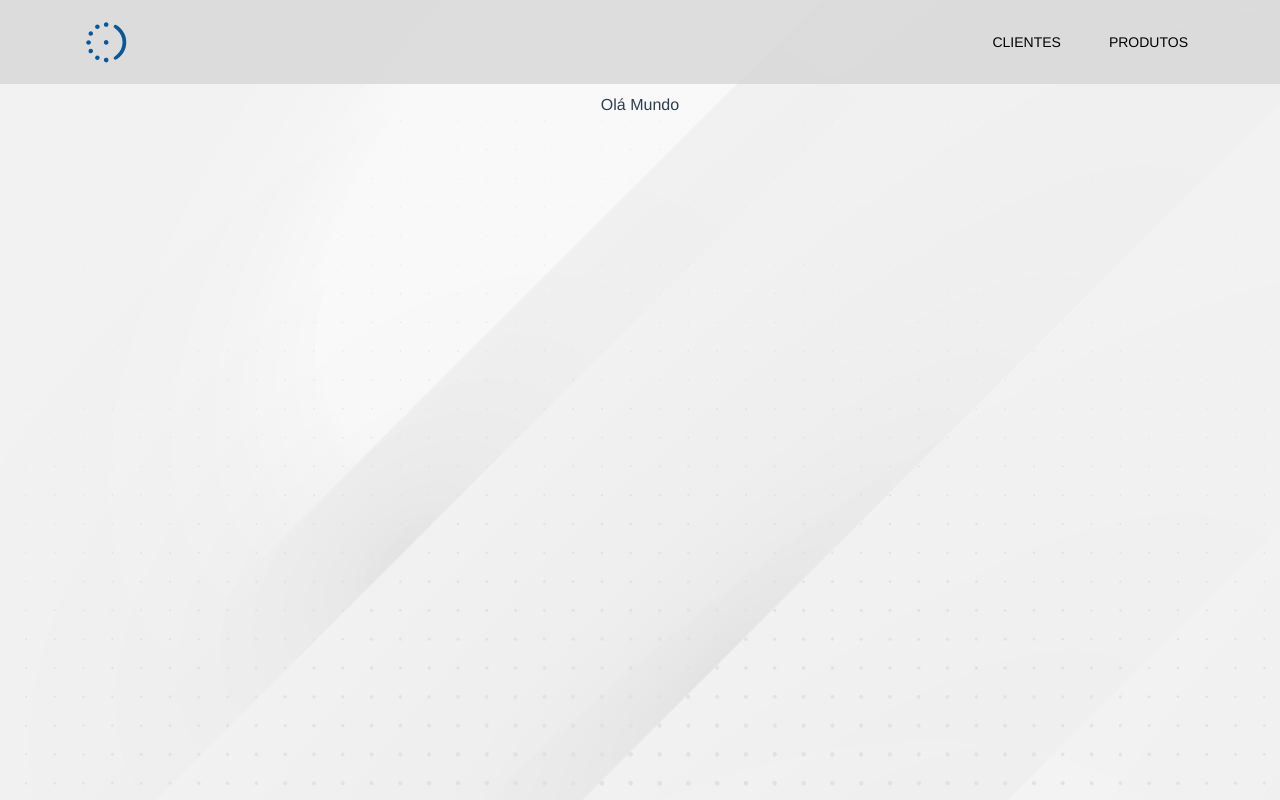
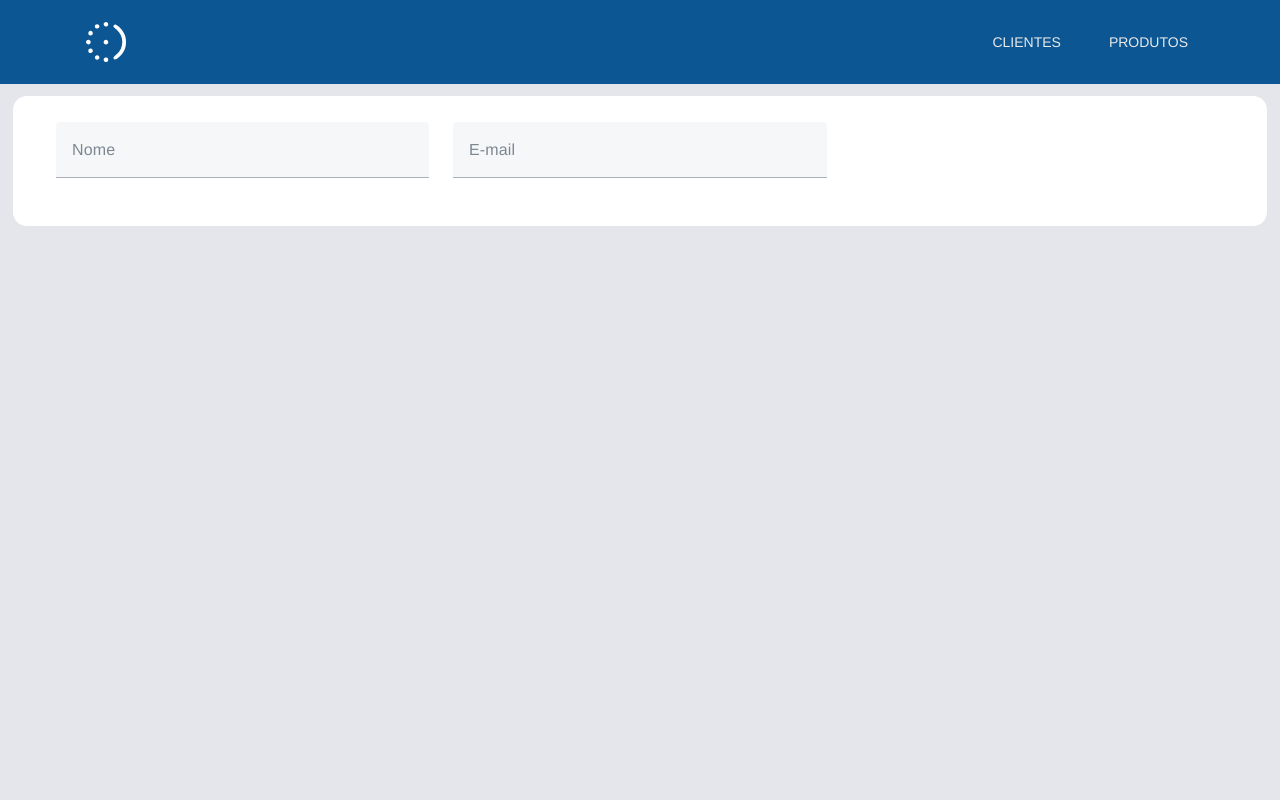
Before and after one commit to Trovarelli/vue-crud-app, a Vue app: page /#/ in a window 1280 px wide. Built offline with nearby package versions, Linux system fonts and the light colour scheme.

Commit message:
implementação do vuetifyy e inicio do formulário na home

```diff
--- a/package.json
+++ b/package.json
@@ -15,6 +15,7 @@
     "core-js": "^3.8.3",
     "vue": "^3.2.13",
     "vue-router": "^4.0.3",
+    "vuetify": "^3.5.9",
     "vuex": "^4.0.0"
   },
   "devDependencies": {
--- a/src/App.vue
+++ b/src/App.vue
@@ -1,6 +1,6 @@
 <script lang="ts">
-  import Navbar from './components/Navbar.vue';
-  import { ref } from 'vue';
+import Navbar from "./components/Navbar.vue";
+import { ref } from "vue";
 
 export default {
   name: "App",
@@ -9,7 +9,7 @@
     const foo = ref(145);
     return { foo };
   },
-  }
+};
 </script>
 
 <template>
@@ -24,7 +24,8 @@
 <style lang="scss" scoped>
 .main-container {
   padding-top: 6rem;
-    margin: 0 .8rem;
+  margin: 0 0.8rem;
+  display: flex;
+  justify-content: center;
 }
-
 </style>
--- a/src/assets/scss/_variables.scss
+++ b/src/assets/scss/_variables.scss
@@ -1,2 +1,3 @@
-$primary: #0C5693;
+$primary: #0c5693;
 $secondary: #609b60;
+$text: #e9e9e9;
--- a/src/assets/scss/global.scss
+++ b/src/assets/scss/global.scss
@@ -1,8 +1,32 @@
+@mixin scrollbar() {
+  &::-webkit-scrollbar {
+    width: 14px;
+    height: 18px;
+  }
+  &::-webkit-scrollbar-thumb {
+    height: 6px;
+    border: 4px solid rgba(0, 0, 0, 0);
+    background-clip: padding-box;
+    border-radius: 7px;
+    background-color: rgba(0, 0, 0, 0.15);
+    box-shadow:
+      inset -1px -1px 0px rgba(0, 0, 0, 0.05),
+      inset 1px 1px 0px rgba(0, 0, 0, 0.05);
+  }
+  &::-webkit-scrollbar-button {
+    width: 0;
+    height: 0;
+    display: none;
+  }
+  &::-webkit-scrollbar-corner {
+    background-color: transparent;
+  }
+}
+
 #app {
   min-height: 100vh;
   position: relative;
-    background-image: url('../img/background.jpg');
-    background-repeat: no-repeat;
+  background-color: rgb(228, 230, 235);
   font-family: Avenir, Helvetica, Arial, sans-serif;
   -webkit-font-smoothing: antialiased;
   -moz-osx-font-smoothing: grayscale;
@@ -15,4 +39,6 @@
   margin: 0;
   box-sizing: border-box;
   font-weight: 400;
+  scroll-behavior: smooth;
+  @include scrollbar();
 }
--- a/src/components/Navbar.vue
+++ b/src/components/Navbar.vue
@@ -2,34 +2,32 @@
   <header :class="{ 'scrolled-nav': scrollNav }">
     <nav>
       <router-link to="/" class="branding">
-        <img src="@/assets/img/logo.svg" alt="logo-empresa">
+        <img src="@/assets/img/logo-branco.svg" alt="logo-empresa" />
       </router-link>
       <ul v-show="!mobile" class="navigation">
-        <li><router-link to="/clientes" class="link">
-            Clientes
-          </router-link>
+        <li>
+          <router-link to="/clientes" class="link"> Clientes </router-link>
         </li>
         <li>
-          <router-link to="/produtos" class="link">
-            produtos
-          </router-link>
+          <router-link to="/produtos" class="link"> produtos </router-link>
         </li>
       </ul>
       <div class="icon">
-        <span v-show="mobile" :class="{ 'icon-active': mobileNav }" @click="toggleMobileNav">
-          <font-awesome-icon icon="bars" /></span>
+        <span
+          v-show="mobile"
+          :class="{ 'icon-active': mobileNav }"
+          @click="toggleMobileNav"
+        >
+          <font-awesome-icon icon="bars"
+        /></span>
       </div>
       <transition name="mobile-nav">
         <ul v-show="mobileNav" class="dropdown-nav">
-          <li><router-link to="/clientes" class="link">
-              Clientes
-            </router-link>
-
+          <li>
+            <router-link to="/clientes" class="link"> Clientes </router-link>
           </li>
           <li>
-            <router-link to="/produtos" class="link">
-              produtos
-            </router-link>
+            <router-link to="/produtos" class="link"> produtos </router-link>
           </li>
         </ul>
       </transition>
@@ -38,7 +36,7 @@
 </template>
 
 <script lang="ts">
-  import { defineComponent } from 'vue';
+import { defineComponent } from "vue";
 
 export default defineComponent({
   data() {
@@ -46,41 +44,41 @@
       scrollNav: false,
       mobile: false,
       mobileNav: false,
-        windowWidth: 0
+      windowWidth: 0,
     };
   },
   created() {
-      window.addEventListener('resize', this.checkScreen);
-      this.checkScreen()
+    window.addEventListener("resize", this.checkScreen);
+    this.checkScreen();
   },
   mounted() {
-      window.addEventListener('scroll', this.updateScroll)
+    window.addEventListener("scroll", this.updateScroll);
   },
   methods: {
     toggleMobileNav() {
-        this.mobileNav = !this.mobileNav
+      this.mobileNav = !this.mobileNav;
     },
 
     updateScroll() {
-        const scrollPosition = window.scrollY
+      const scrollPosition = window.scrollY;
       if (scrollPosition > 50) {
-          this.scrollNav = true
-          return
+        this.scrollNav = true;
+        return;
       }
-        this.scrollNav = false
+      this.scrollNav = false;
     },
 
     checkScreen() {
-        this.windowWidth = window.innerWidth
+      this.windowWidth = window.innerWidth;
       if (this.windowWidth <= 750) {
-          this.mobile = true
-          return
+        this.mobile = true;
+        return;
       }
-        this.mobile = false
-        this.mobileNav = false
-        return
-      }
-    }
+      this.mobile = false;
+      this.mobileNav = false;
+      return;
+    },
+  },
 });
 </script>
 
@@ -88,30 +86,30 @@
 @import "@/assets/scss/_variables.scss";
 
 header {
-    background-color: rgba(214, 214, 214, 0.8);
+  background-color: $primary;
   z-index: 99;
   width: 100%;
   position: fixed;
-    transition: .5s ease all;
-    color: white;
+  transition: 0.5s ease all;
+  color: $primary;
 
   nav {
     position: relative;
     display: flex;
     flex-direction: row;
     padding: 12px;
-      transition: .5s ease all;
+    transition: 0.5s ease all;
     width: 90%;
     margin: 0 auto;
 
-      @media(min-width: 1440px) {
+    @media (min-width: 1440px) {
       max-width: 1440px;
     }
 
     ul,
     .link {
       font-weight: 500;
-        color: black;
+      color: $text;
       list-style: none;
       text-decoration: none;
     }
@@ -124,13 +122,12 @@
 
     .link {
       font-size: 14px;
-        transition: .5s ease all;
+      transition: 0.5s ease all;
       padding-bottom: 4px;
       border-bottom: 1px solid transparent;
 
       &:hover {
-          color: $primary;
-          border-color: $primary;
+        border-color: $text;
       }
     }
 
@@ -140,7 +137,7 @@
 
       img {
         width: 60px;
-          transition: .5s ease all;
+        transition: 0.5s ease all;
       }
     }
 
@@ -163,7 +160,7 @@
     span {
       cursor: pointer;
       font-size: 24px;
-        transition: .8s ease all;
+      transition: 0.8s ease all;
     }
   }
 
@@ -193,7 +190,7 @@
 
   .mobile-nav-enter-active,
   .mobile-nav-leave-active {
-      transition: .5s ease all;
+    transition: 0.5s ease all;
   }
 
   .mobile-nav-enter-from,
@@ -208,7 +205,9 @@
 
 .scrolled-nav {
   background-color: white;
-    box-shadow: 0 4px 6px -1px rgb(0, 0, 0, 0.1), 0 2px 4px -1px rgb(0, 0, 0, 0.06);
+  box-shadow:
+    0 4px 6px -1px rgb(0, 0, 0, 0.1),
+    0 2px 4px -1px rgb(0, 0, 0, 0.06);
 
   nav {
     padding: 8px 0;
@@ -216,7 +215,9 @@
     .branding {
       img {
         width: 60px;
-          box-shadow: 0 4px 6px -1px rgb(0, 0, 0, 0.1), 0 2px 4px -1px rgb(0, 0, 0, 0.06);
+        box-shadow:
+          0 4px 6px -1px rgb(0, 0, 0, 0.1),
+          0 2px 4px -1px rgb(0, 0, 0, 0.06);
       }
     }
   }
--- a/src/main.ts
+++ b/src/main.ts
@@ -1,17 +1,27 @@
-import { createApp } from 'vue';
-import { library } from '@fortawesome/fontawesome-svg-core';
-import { FontAwesomeIcon } from '@fortawesome/vue-fontawesome';
-import { faBars } from '@fortawesome/free-solid-svg-icons';
-import './assets/scss/global.scss'
+import { createApp } from "vue";
+import { library } from "@fortawesome/fontawesome-svg-core";
+import { FontAwesomeIcon } from "@fortawesome/vue-fontawesome";
+import { faBars } from "@fortawesome/free-solid-svg-icons";
+import "vuetify/styles";
+import { createVuetify } from "vuetify";
+import * as components from "vuetify/components";
+import * as directives from "vuetify/directives";
+import "./assets/scss/global.scss";
 
-import App from './App.vue';
-import router from './router';
-import store from './store';
+import App from "./App.vue";
+import router from "./router";
+import store from "./store";
 
 library.add(faBars);
+
+const vuetify = createVuetify({
+  components,
+  directives,
+});
 
 createApp(App)
   .use(store)
   .use(router)
-  .component('font-awesome-icon', FontAwesomeIcon)
-  .mount('#app');
+  .use(vuetify)
+  .component("font-awesome-icon", FontAwesomeIcon)
+  .mount("#app");
--- a/src/views/Home.vue
+++ b/src/views/Home.vue
@@ -1,5 +1,69 @@
 <template>
-  <div>
-    Olá Mundo
-  </div>
+  <v-form v-model="valid" class="container">
+    <v-container>
+      <v-row>
+        <v-col cols="12" md="4">
+          <v-text-field
+            v-model="name"
+            :counter="100"
+            :rules="nameRules"
+            label="Nome"
+            required
+          ></v-text-field>
+        </v-col>
+
+        <v-col cols="12" md="4">
+          <v-text-field
+            v-model="email"
+            :rules="emailRules"
+            label="E-mail"
+            required
+          ></v-text-field>
+        </v-col>
+      </v-row>
+    </v-container>
+  </v-form>
 </template>
+
+<script>
+export default {
+  data: () => ({
+    valid: false,
+    name: "",
+    nameRules: [
+      (value) => {
+        if (value) return true;
+
+        return "Campo Obrigatório.";
+      },
+      (value) => {
+        if (value?.length <= 100) return true;
+
+        return "Limite de 100 caracteres";
+      },
+    ],
+    email: "",
+    emailRules: [
+      (value) => {
+        if (value) return true;
+
+        return "Campo Obrigatório";
+      },
+      (value) => {
+        if (/.+@.+\..+/.test(value)) return true;
+
+        return "O E-mail precisa ser válido.";
+      },
+    ],
+  }),
+};
+</script>
+
+<style lang="scss">
+.container {
+  width: 100%;
+  padding: 10px;
+  border-radius: 14px;
+  background-color: white;
+}
+</style>
```
Also changed, not shown: src/router/index.ts (+0 -9 lines), 1 other file (tests, documents, lock files or other folders). Lines whose indentation alone changed are shown as unchanged.
